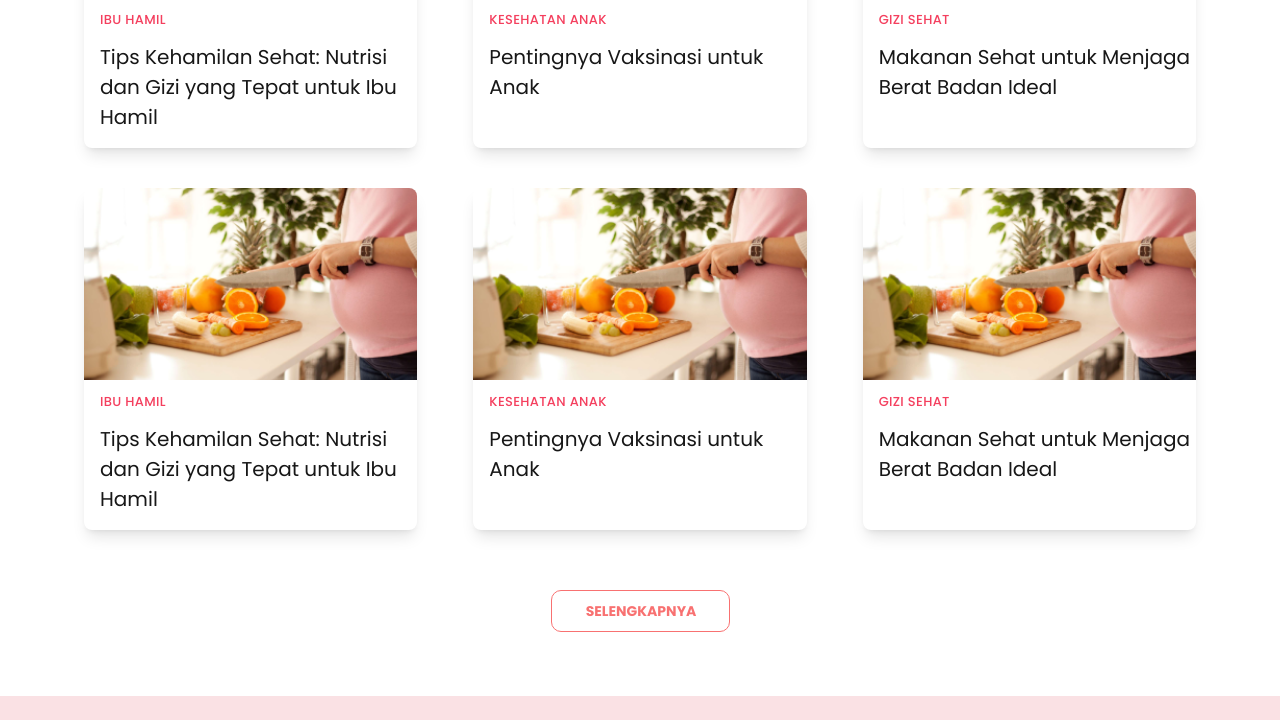
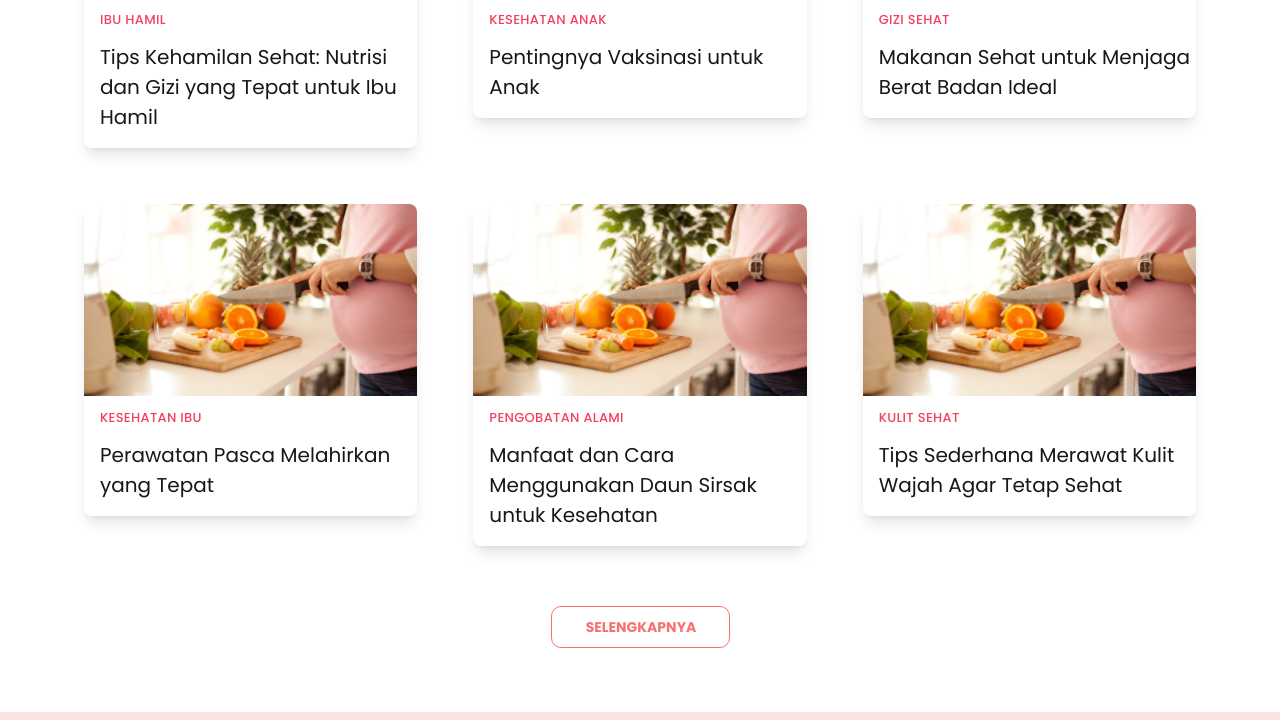
Before and after one commit to prasetyoedi/gernimas, a Next.js app: page / in a window 1280 px wide. Shown: the part 1985-2705 px from the top of the page. Built offline with nearby package versions, Linux system fonts and the light colour scheme.

Commit message:
update artikel

```diff
--- a/components/ArtikelCard.js
+++ b/components/ArtikelCard.js
@@ -2,6 +2,7 @@ import Link from 'next/link';
 
 const ArtikelCard = ({ imageUrl, category, title }) => {
     return (
+        <Link href="/detail_artikel">
             <div className="bg-white shadow-lg rounded-lg overflow-hidden m-5 cursor-pointer hover:scale-110 hover:shadow-2xl transition-transform duration-1000">
                 <img
                     src={imageUrl}
@@ -17,6 +18,7 @@ const ArtikelCard = ({ imageUrl, category, title }) => {
                     </div>
                 </div>
             </div>
+        </Link>
     );
 };
 
--- /dev/null
+++ b/pages/detail_artikel.js
@@ -0,0 +1,44 @@
+import React from "react";
+import Navbar from "../components/Navbar";
+import Footer from "../components/Footer";
+import Link from "next/link";
+
+const DetailArtikel = () => {
+    return (
+        <div>
+            <Navbar />
+            <div className="flex flex-col md:flex-row justify-start items-start gap-4 md:gap-36 p-4 md:p-16 bg-white">
+                <div className="flex flex-col w-full md:w-[766px] h-auto md:h-[1028px] items-start space-y-[34px]">
+                    <p className="w-full md:w-[763px] text-[25px] font-bold leading-[30px] text-red-400">
+                        Tips Kehamilan Sehat: Nutrisi dan Gizi yang Tepat untuk Ibu Hamil
+                    </p>
+                    <img src="/assets/images/article/pict_artikel.png" className="w-full md:h-[293px] flex-shrink-0 rounded-lg" alt="Artikel Image"/>
+                    <div className="flex w-full items-center gap-4">
+                        <p className="text-[20px] text-red-400 font-bold">
+                            Tim Ahli Gizi Faskes Panti Rapih
+                        </p>
+                        <p className="text-[20px] text-red-400 font-bold">-</p>
+                        <p className="text-[20px] text-red-400 font-bold">
+                            14 Januari 2024
+                        </p>
+                    </div>
+                    <p className="text-[16px] text-red-400 text-justify">
+                        Kehamilan adalah masa penting yang memerlukan perhatian khusus terhadap asupan nutrisi. Ibu hamil disarankan untuk mengonsumsi makanan bergizi yang kaya protein, karbohidrat kompleks, lemak sehat, serta vitamin dan mineral seperti asam folat, zat besi, kalsium, dan vitamin D. Makan dalam porsi kecil tapi sering dapat membantu menjaga kadar gula darah stabil dan mengurangi mual.
+                        Penting juga untuk minum cukup air, setidaknya 8-10 gelas sehari, untuk menjaga hidrasi. Hindari konsumsi kafein berlebihan, alkohol, makanan mentah atau setengah matang, serta makanan tinggi gula dan garam. Konsultasikan dengan dokter mengenai suplemen kehamilan yang dibutuhkan, dan selalu perhatikan kebersihan makanan dengan mencuci tangan serta memastikan makanan dimasak dengan baik.
+                        Selain itu, aktivitas fisik ringan seperti berjalan kaki atau prenatal yoga dapat membantu menjaga kesehatan ibu dan mendukung persiapan tubuh untuk proses persalinan. Mengelola stres juga penting, sehingga ibu hamil dianjurkan untuk beristirahat yang cukup dan melakukan kegiatan yang menenangkan, seperti membaca buku atau mendengarkan musik. Dukungan dari keluarga dan teman juga berperan
+                        besar dalam menjaga kesehatan mental selama kehamilan. Dengan memperhatikan nutrisi, hidrasi, aktivitas fisik, dan kesejahteraan mental, ibu hamil dapat menjalani kehamilan yang sehat dan nyaman.
+                    </p>
+                </div>
+                <div className="w-full flex flex-col items-start gap-[10px] p-[23px_24px] rounded-[20px] bg-[rgba(255,140,157,0.20)]">
+                    <p className="text-[20px] text-red-400">
+                        Lihat Artikel Lainnya
+                    </p>
+                    <div className="w-full h-[2px] bg-red-400"></div>
+                </div>
+            </div>
+            <Footer />
+        </div>
+    );
+};
+
+export default DetailArtikel;
--- a/pages/home_user.js
+++ b/pages/home_user.js
@@ -5,6 +5,39 @@ import ArtikelCard from '../components/ArtikelCard';
 import LayananCard from '../components/LayananCard';
 import { Inter } from "next/font/google";
 import Link from "next/link";
+
+const artikelData = [
+    {
+        imageUrl: "/assets/images/article.png",
+        category: "IBU HAMIL",
+        title: "Tips Kehamilan Sehat: Nutrisi dan Gizi yang Tepat untuk Ibu Hamil"
+    },
+    {
+        imageUrl: "/assets/images/article.png",
+        category: "KESEHATAN ANAK",
+        title: "Pentingnya Vaksinasi untuk Anak"
+    },
+    {
+        imageUrl: "/assets/images/article.png",
+        category: "GIZI SEHAT",
+        title: "Makanan Sehat untuk Menjaga Berat Badan Ideal"
+    },
+    {
+        imageUrl: "/assets/images/article.png",
+        category: "KESEHATAN IBU",
+        title: "Perawatan Pasca Melahirkan yang Tepat"
+    },
+    {
+        imageUrl: "/assets/images/article.png",
+        category: "PENGOBATAN ALAMI",
+        title: "Manfaat dan Cara Menggunakan Daun Sirsak untuk Kesehatan"
+    },
+    {
+        imageUrl: "/assets/images/article.png",
+        category: "KULIT SEHAT",
+        title: "Tips Sederhana Merawat Kulit Wajah Agar Tetap Sehat"
+    }
+];
 
 const HomeUser = () => {
     return (
@@ -151,38 +184,14 @@ const HomeUser = () => {
                     ARTIKEL
                 </div>
                 <div className="grid grid-cols-1 md:grid-cols-3 gap-4">
+                    {artikelData.map((artikel, index) => (
                         <ArtikelCard
-            imageUrl="/assets/images/article.png"
-            category="IBU HAMIL"
-            title="Tips Kehamilan Sehat: Nutrisi dan Gizi yang Tepat untuk Ibu Hamil"
+                            key={index}
+                            imageUrl={artikel.imageUrl}
+                            category={artikel.category}
+                            title={artikel.title}
                         />
-          <ArtikelCard
-            imageUrl="/assets/images/article.png"
-            category="KESEHATAN ANAK"
-            title="Pentingnya Vaksinasi untuk Anak"
-          />
-          <ArtikelCard
-            imageUrl="/assets/images/article.png"
-            category="GIZI SEHAT"
-            title="Makanan Sehat untuk Menjaga Berat Badan Ideal"
-          />
-        </div>
-        <div className="grid grid-cols-1 md:grid-cols-3 gap-4">
-          <ArtikelCard
-            imageUrl="/assets/images/article.png"
-            category="IBU HAMIL"
-            title="Tips Kehamilan Sehat: Nutrisi dan Gizi yang Tepat untuk Ibu Hamil"
-          />
-          <ArtikelCard
-            imageUrl="/assets/images/article.png"
-            category="KESEHATAN ANAK"
-            title="Pentingnya Vaksinasi untuk Anak"
-          />
-          <ArtikelCard
-            imageUrl="/assets/images/article.png"
-            category="GIZI SEHAT"
-            title="Makanan Sehat untuk Menjaga Berat Badan Ideal"
-          />
+                    ))}
                 </div>
                 <div className="flex justify-center mt-10 pb-10 md:pb-0">
                     <div className="w-[179px] h-[31px] p-5 bg-white rounded-[10px] border border-red-400 backdrop-blur-sm flex-col justify-center items-end gap-2.5 inline-flex">
@@ -195,7 +204,7 @@ const HomeUser = () => {
                 </div>
             </div>
             <Footer />
-    </div >
+        </div>
     );
 };
 
--- a/pages/index.js
+++ b/pages/index.js
@@ -6,7 +6,40 @@ import Link from "next/link";
 import ArtikelCard from '../components/ArtikelCard';
 import LayananCard from '../components/LayananCard';
 
-const inter = Inter({ subsets: ["latin"] });
+// const inter = Inter({ subsets: ["latin"] });
+
+const artikelData = [
+  {
+      imageUrl: "/assets/images/article.png",
+      category: "IBU HAMIL",
+      title: "Tips Kehamilan Sehat: Nutrisi dan Gizi yang Tepat untuk Ibu Hamil"
+  },
+  {
+      imageUrl: "/assets/images/article.png",
+      category: "KESEHATAN ANAK",
+      title: "Pentingnya Vaksinasi untuk Anak"
+  },
+  {
+      imageUrl: "/assets/images/article.png",
+      category: "GIZI SEHAT",
+      title: "Makanan Sehat untuk Menjaga Berat Badan Ideal"
+  },
+  {
+      imageUrl: "/assets/images/article.png",
+      category: "KESEHATAN IBU",
+      title: "Perawatan Pasca Melahirkan yang Tepat"
+  },
+  {
+      imageUrl: "/assets/images/article.png",
+      category: "PENGOBATAN ALAMI",
+      title: "Manfaat dan Cara Menggunakan Daun Sirsak untuk Kesehatan"
+  },
+  {
+      imageUrl: "/assets/images/article.png",
+      category: "KULIT SEHAT",
+      title: "Tips Sederhana Merawat Kulit Wajah Agar Tetap Sehat"
+  }
+];
 
 export default function Home() {
   return (
@@ -92,38 +125,14 @@ export default function Home() {
                     ARTIKEL
                 </div>
                 <div className="grid grid-cols-1 md:grid-cols-3 gap-4">
+                    {artikelData.map((artikel, index) => (
                         <ArtikelCard
-            imageUrl="/assets/images/article.png"
-            category="IBU HAMIL"
-            title="Tips Kehamilan Sehat: Nutrisi dan Gizi yang Tepat untuk Ibu Hamil"
+                            key={index}
+                            imageUrl={artikel.imageUrl}
+                            category={artikel.category}
+                            title={artikel.title}
                         />
-          <ArtikelCard
-            imageUrl="/assets/images/article.png"
-            category="KESEHATAN ANAK"
-            title="Pentingnya Vaksinasi untuk Anak"
-          />
-          <ArtikelCard
-            imageUrl="/assets/images/article.png"
-            category="GIZI SEHAT"
-            title="Makanan Sehat untuk Menjaga Berat Badan Ideal"
-          />
-        </div>
-        <div className="grid grid-cols-1 md:grid-cols-3 gap-4">
-          <ArtikelCard
-            imageUrl="/assets/images/article.png"
-            category="IBU HAMIL"
-            title="Tips Kehamilan Sehat: Nutrisi dan Gizi yang Tepat untuk Ibu Hamil"
-          />
-          <ArtikelCard
-            imageUrl="/assets/images/article.png"
-            category="KESEHATAN ANAK"
-            title="Pentingnya Vaksinasi untuk Anak"
-          />
-          <ArtikelCard
-            imageUrl="/assets/images/article.png"
-            category="GIZI SEHAT"
-            title="Makanan Sehat untuk Menjaga Berat Badan Ideal"
-          />
+                    ))}
                 </div>
                 <div className="flex justify-center mt-10 pb-10 md:pb-0">
                     <div className="w-[179px] h-[31px] p-5 bg-white rounded-[10px] border border-red-400 backdrop-blur-sm flex-col justify-center items-end gap-2.5 inline-flex">
```
Also changed, not shown: public/assets/images/article/pict_artikel.png (added). Lines whose indentation alone changed are shown as unchanged.
